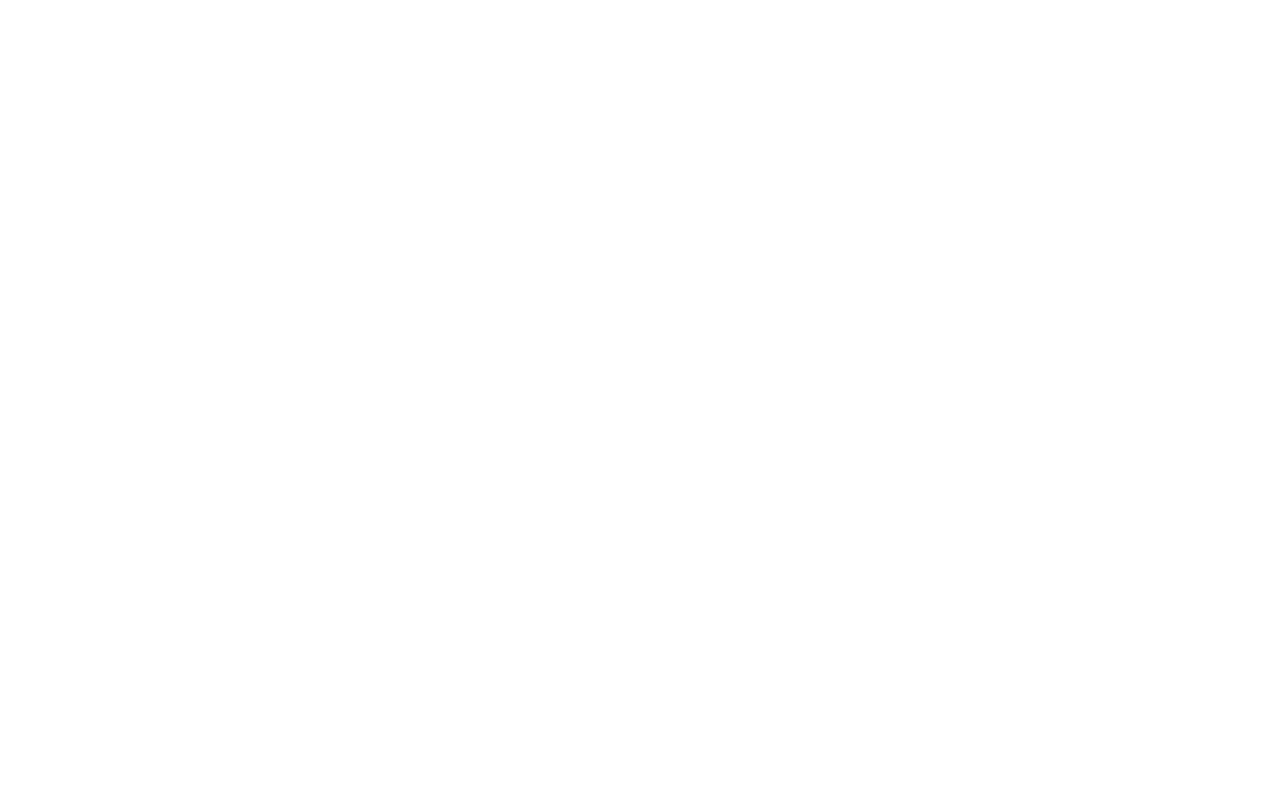
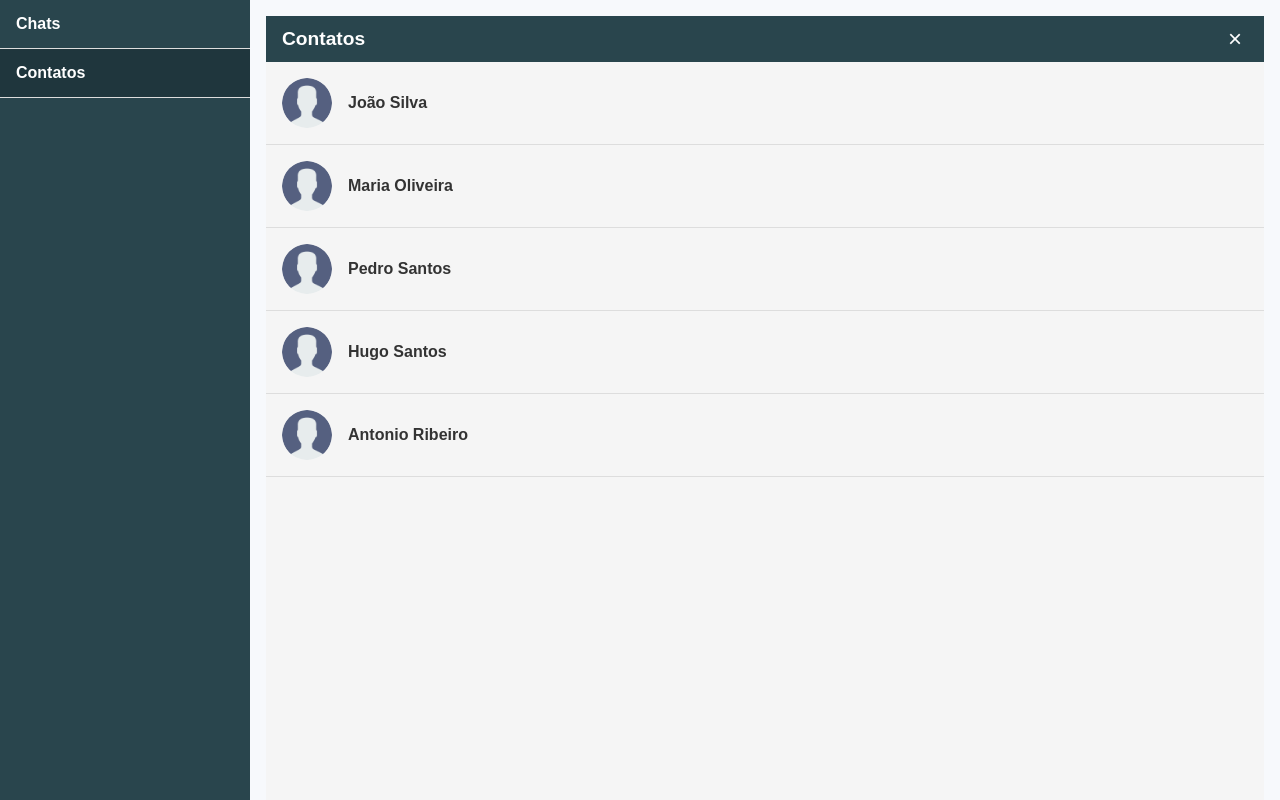
Before and after one commit to sistemas-distribuidos-chat/chat-distribuido-front, a React (Vite) app: page /contatos in a window 1280 px wide. Before the commit this address had no page. Built offline with nearby package versions, Linux system fonts and the light colour scheme.

Commit message:
feat: add sidebar and contact list

```diff
--- a/index.html
+++ b/index.html
@@ -1,11 +1,14 @@
-<!doctype html>
+<!DOCTYPE html>
 <html lang="en">
   <head>
     <meta charset="UTF-8" />
-    <link rel="icon" type="image/svg+xml" href="/vite.svg" />
-    <link href="https://fonts.googleapis.com/css2?family=Roboto:wght@400;700&display=swap" rel="stylesheet">
+
+    <link
+      href="https://fonts.googleapis.com/css2?family=Roboto:wght@400;700&display=swap"
+      rel="stylesheet"
+    />
     <meta name="viewport" content="width=device-width, initial-scale=1.0" />
-    <title>Vite + React</title>
+    <title>Chat</title>
   </head>
   <body>
     <div id="root"></div>
--- a/src/App.jsx
+++ b/src/App.jsx
@@ -1,10 +1,12 @@
-import { Route, BrowserRouter as Router, Routes } from 'react-router-dom';
-import { ThemeProvider } from 'styled-components';
-import { GlobalStyle, theme } from '../theme';
-import ChatList from './components/ChatList';
-import ChatWindow from './components/ChatWindow';
-import Login from './components/Login';
-import Register from './components/Register';
+import { Route, BrowserRouter as Router, Routes } from "react-router-dom";
+import { ThemeProvider } from "styled-components";
+import { GlobalStyle, theme } from "../theme";
+import SidebarLayout from "./components/SidebarLayout"; // Layout com barra lateral
+import ChatList from "./components/ChatList";
+import ChatWindow from "./components/ChatWindow";
+import Login from "./components/Login";
+import Register from "./components/Register";
+import ChatContacts from "./components/ChatContacts";
 
 const App = () => {
   return (
@@ -12,10 +14,16 @@
       <GlobalStyle />
       <Router>
         <Routes>
+          {/* Rotas sem barra lateral */}
           <Route path="/" element={<Login />} />
           <Route path="/register" element={<Register />} />
-          <Route path="/chats" element={<ChatList />} />
-          <Route path="/chat/:id" element={<ChatWindow />} />
+
+          {/* Rotas com barra lateral */}
+          <Route element={<SidebarLayout />}>
+            <Route path="/chats" element={<ChatList />} />
+            <Route path="/chat/:id" element={<ChatWindow />} />
+            <Route path="/contatos" element={<ChatContacts />} />
+          </Route>
         </Routes>
       </Router>
     </ThemeProvider>
--- /dev/null
+++ b/src/components/ChatContacts.jsx
@@ -0,0 +1,127 @@
+import styled from "styled-components";
+import userAvatar from "../assets/user.png";
+
+// Container Principal
+const Container = styled.div`
+  display: flex;
+  flex-direction: column;
+  height: 100vh;
+  background: #f5f5f5;
+  font-family: Arial, sans-serif;
+`;
+
+// Header com Gradiente
+const Header = styled.div`
+  display: flex;
+  align-items: center;
+  justify-content: space-between;
+  background-color: #29454d;
+  padding: 0.5rem 1rem;
+  color: white;
+  font-size: 1.2rem;
+  font-weight: bold;
+`;
+
+// Botão fechar
+const CloseButton = styled.button`
+  background: none;
+  border: none;
+  font-size: 1.5rem;
+  color: white;
+  cursor: pointer;
+
+  &:hover {
+    opacity: 0.8;
+  }
+`;
+
+// Item da Lista de Contatos
+const ContactItem = styled.div`
+  display: flex;
+  align-items: center;
+  padding: 1rem;
+  border-bottom: 1px solid #ddd;
+  cursor: pointer;
+  transition: background 0.2s;
+
+  &:hover {
+    background: #f0f0f0;
+  }
+`;
+
+// Avatar do Contato
+const Avatar = styled.img`
+  width: 50px;
+  height: 50px;
+  border-radius: 50%;
+  margin-right: 1rem;
+`;
+
+// Nome e Mensagem
+const ContactInfo = styled.div`
+  display: flex;
+  flex-direction: column;
+`;
+
+// Nome do Contato
+const ContactName = styled.span`
+  font-weight: bold;
+  font-size: 1rem;
+  color: #333;
+`;
+
+// Última Mensagem
+const LastMessage = styled.span`
+  font-size: 0.9rem;
+  color: #666;
+`;
+
+const ContactList = () => {
+  const contacts = [
+    {
+      id: 1,
+      name: "João Silva",
+      avatar: userAvatar,
+    },
+    {
+      id: 2,
+      name: "Maria Oliveira",
+      avatar: userAvatar,
+    },
+    {
+      id: 3,
+      name: "Pedro Santos",
+      avatar: userAvatar,
+    },
+    {
+      id: 4,
+      name: "Hugo Santos",
+      avatar: userAvatar,
+    },
+    {
+      id: 5,
+      name: "Antonio Ribeiro",
+      avatar: userAvatar,
+    },
+  ];
+
+  return (
+    <Container>
+      <Header>
+        <span>Contatos</span>
+        <CloseButton>&times;</CloseButton>
+      </Header>
+      {contacts.map((contact) => (
+        <ContactItem key={contact.id}>
+          <Avatar src={contact.avatar} alt={contact.name} />
+          <ContactInfo>
+            <ContactName>{contact.name}</ContactName>
+            <LastMessage>{contact.lastMessage}</LastMessage>
+          </ContactInfo>
+        </ContactItem>
+      ))}
+    </Container>
+  );
+};
+
+export default ContactList;
--- a/src/components/ChatList.jsx
+++ b/src/components/ChatList.jsx
@@ -1,22 +1,39 @@
-import { useNavigate } from 'react-router-dom';
-import styled from 'styled-components';
+import { useNavigate } from "react-router-dom";
+import styled from "styled-components";
+import userAvatar from "../assets/user.png";
 
 // Container Principal
 const Container = styled.div`
   display: flex;
   flex-direction: column;
   height: 100vh;
-  background: #f7f9fc;
+  background: #f5f5f5;
+  font-family: Arial, sans-serif;
 `;
 
 // Header
 const Header = styled.div`
-  background: linear-gradient(135deg, #6a11cb, #2575fc);
+  display: flex;
+  align-items: center;
+  justify-content: space-between;
+  background-color: #29454d;
+  padding: 0.5rem 1rem;
   color: white;
-  padding: 1rem;
+  font-size: 1.2rem;
+  font-weight: bold;
+`;
+
+// Botão fechar
+const CloseButton = styled.button`
+  background: none;
+  border: none;
   font-size: 1.5rem;
-  font-weight: bold;
-  text-align: center;
+  color: white;
+  cursor: pointer;
+
+  &:hover {
+    opacity: 0.8;
+  }
 `;
 
 // Lista de Chats
@@ -44,13 +61,7 @@
 `;
 
 // Avatar
-const Avatar = styled.div`
-  background: #ddd;
-  color: #6a11cb;
-  font-weight: bold;
-  display: flex;
-  justify-content: center;
-  align-items: center;
+const Avatar = styled.img`
   height: 50px;
   width: 50px;
   border-radius: 50%;
@@ -64,6 +75,7 @@
 
   .name {
     font-weight: bold;
+    font-size: 1rem;
     color: #333;
   }
 
@@ -77,9 +89,9 @@
   const navigate = useNavigate(); // Para navegação
 
   const chats = [
-    { id: 1, name: 'John Doe', lastMessage: 'Hey, how are you?' },
-    { id: 2, name: 'Jane Smith', lastMessage: 'Let’s catch up soon!' },
-    { id: 3, name: 'Work Group', lastMessage: 'Meeting tomorrow at 10AM' },
+    { id: 1, name: "Carlos Silva", lastMessage: "Oi, tudo bem?" },
+    { id: 2, name: "Ana Souza", lastMessage: "Vamos marcar um café!" },
+    { id: 3, name: "Grupo de Trabalho", lastMessage: "Reunião amanhã às 10h." },
   ];
 
   const openChat = (id) => {
@@ -88,11 +100,14 @@
 
   return (
     <Container>
-      <Header>Chats</Header>
+      <Header>
+        <span>Chats</span>
+        <CloseButton>&times;</CloseButton>
+      </Header>
       <ChatListContainer>
         {chats.map((chat) => (
           <ChatItem key={chat.id} onClick={() => openChat(chat.id)}>
-            <Avatar>{chat.name.charAt(0)}</Avatar>
+            <Avatar src={userAvatar} alt={chat.name} />
             <ChatText>
               <span className="name">{chat.name}</span>
               <span className="lastMessage">{chat.lastMessage}</span>
--- a/src/components/ChatWindow.jsx
+++ b/src/components/ChatWindow.jsx
@@ -16,7 +16,7 @@
   display: flex;
   align-items: center;
   justify-content: space-between;
-  background: linear-gradient(135deg, #6a11cb, #2575fc);
+  background-color: #29454d;
   padding: 0.5rem 1rem;
   color: white;
   font-size: 1.2rem;
--- /dev/null
+++ b/src/components/Sidebar.jsx
@@ -0,0 +1,50 @@
+import { NavLink } from "react-router-dom";
+import styled from "styled-components";
+
+const SidebarContainer = styled.div`
+  width: 250px;
+  background-color: #29454d; /* Nova cor de fundo */
+  color: ${(props) => props.theme.colors.text || "#fff"};
+  display: flex;
+  flex-direction: column;
+  height: 100vh; /* Altura total da tela */
+  position: fixed;
+  left: 0;
+  top: 0;
+`;
+
+const MenuItem = styled(NavLink)`
+  display: flex;
+  align-items: center;
+  padding: 1rem; /* Mesma altura vertical que os itens do modelo */
+  border-bottom: 1px solid #ddd; /* Linha inferior para separar itens */
+  font-family: Arial, sans-serif; /* Mesma fonte usada no modelo */
+  font-size: 1rem; /* Mesmo tamanho da fonte do modelo */
+  font-weight: bold; /* Deixa o texto destacado */
+  text-decoration: none; /* Remove sublinhado */
+  color: #fff; /* Letra branca */
+  background-color: #29454d; /* Fundo da barra lateral */
+  cursor: pointer;
+  transition: background 0.2s;
+
+  /* Estado ativo (quando a rota está ativa) */
+  &.active {
+    background: #1f363d; /* Destaque para o item ativo */
+  }
+
+  /* Efeito de hover */
+  &:hover {
+    background: #1f363d; /* Destaque no hover */
+  }
+`;
+
+const Sidebar = () => {
+  return (
+    <SidebarContainer>
+      <MenuItem to="/chats">Chats</MenuItem>
+      <MenuItem to="/contatos">Contatos</MenuItem>
+    </SidebarContainer>
+  );
+};
+
+export default Sidebar;
--- /dev/null
+++ b/src/components/SidebarLayout.jsx
@@ -0,0 +1,32 @@
+import { Outlet } from "react-router-dom";
+import styled from "styled-components";
+import Sidebar from "./Sidebar"; // Componente da barra lateral
+
+const LayoutContainer = styled.div`
+  display: flex;
+  height: 100vh; /* Ocupa a altura total da tela */
+`;
+
+const ContentArea = styled.div`
+  flex-grow: 1; /* O conteúdo principal ocupa o espaço restante */
+  margin-left: 250px; /* Espaço equivalente à largura da barra lateral */
+  padding: 16px;
+  background-color: ${(props) => props.theme.colors.background || "#29454D"};
+  overflow-y: auto; /* Adiciona rolagem ao conteúdo, se necessário */
+`;
+
+const SidebarLayout = () => {
+  return (
+    <LayoutContainer>
+      {/* Barra lateral fixa */}
+      <Sidebar />
+
+      {/* Área de conteúdo onde as rotas internas serão renderizadas */}
+      <ContentArea>
+        <Outlet />
+      </ContentArea>
+    </LayoutContainer>
+  );
+};
+
+export default SidebarLayout;
```
Also changed, not shown: src/assets/user.png (added).
